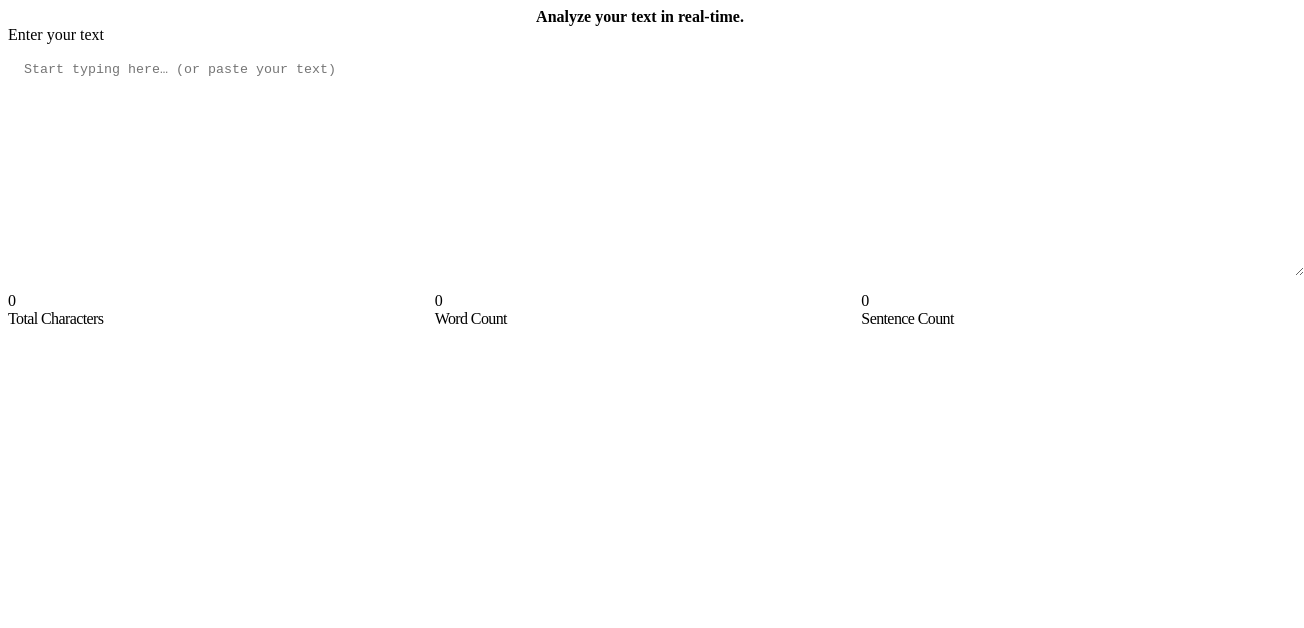
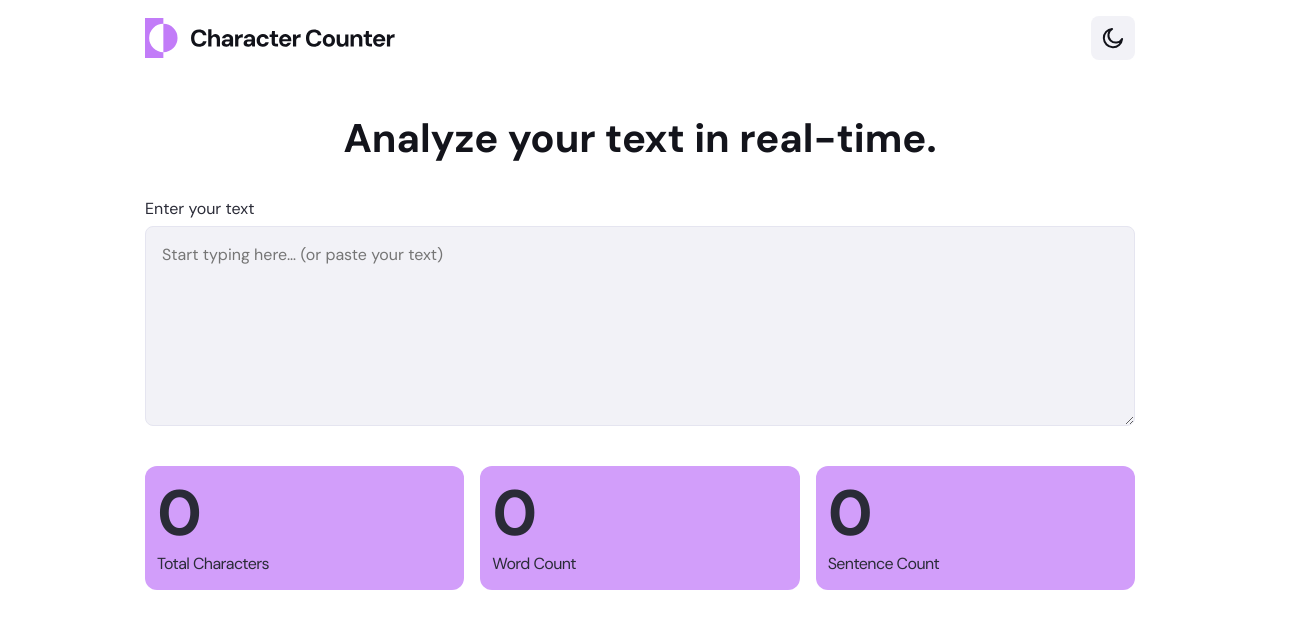
Before and after one commit to MattPahuta/character-counter-app, a React (Vite) app: page / in a window 1280 px wide. Shown: the top 628 px of the page, 1304 px wide, since content can reach past the window. Built offline with nearby package versions, Linux system fonts and the light colour scheme; the HTML template or start-up script is replaced by a standard one.

Commit message:
Add Header markup and styles, adjust site-wide layout styles

```diff
--- a/src/App.jsx
+++ b/src/App.jsx
@@ -1,6 +1,7 @@
 import { useState } from "react";
 import styles from "./App.module.css";
-
+import "./styles/global.css";
+import Header from "./components/Header/Header";
 import TextInput from "./components/TextInput/TextInput";
 import TextStats from "./components/TextStats/TextStats";
 
@@ -21,9 +22,10 @@
   const wordCount = countWords(text);
   const sentenceCount = countSentences(text);
 
-
   return (
-    <div className={styles.main}>
+    <>
+      <Header />
+      <main className={`${styles.main} wrapper`}>
         <h1 className={styles.title}>
           Analyze your text in real-time.
         </h1>
@@ -33,7 +35,8 @@
           wordCount={wordCount}
           sentenceCount={sentenceCount}
         />
-    </div>
+      </main>
+    </>
   );
 }
 
--- a/src/App.module.css
+++ b/src/App.module.css
@@ -1,6 +1,8 @@
-.main {
+/* .wrapper {
   margin: 0 auto;
   max-width: var(--layout-app-max-width);
+} */
+.main {
 
 }
 
--- a/src/components/Header/Header.jsx
+++ b/src/components/Header/Header.jsx
@@ -1,9 +1,71 @@
+// toDo: import light/dark logos, light/dark theme icons
+import logoLight from "../../assets/images/logo-light-theme.svg";
+import logoDark from "../../assets/images/logo-dark-theme.svg";
+import "../../styles/global.css";
 import styles from "./Header.module.css";
+
+const sunIcon = (
+  <svg
+    aria-hidden="true"
+    focusable="false"
+    xmlns="http://www.w3.org/2000/svg"
+    width="22"
+    height="22"
+    fill="none"
+    viewBox="0 0 22 22">
+    <g clipPath="url(#a)">
+      <path
+        stroke="#fff"
+        strokeLinecap="round"
+        strokeLinejoin="round"
+        strokeWidth="1.98"
+        d="M11 1.833v1.834m0 14.666v1.834M3.666 11H1.833m3.955-5.212L4.49 4.492m11.72 1.296 1.297-1.296M5.788 16.215 4.49 17.512m11.72-1.296 1.297 1.296M20.166 11h-1.833m-2.75 0a4.583 4.583 0 1 1-9.167 0 4.583 4.583 0 0 1 9.167 0Z"
+      />
+    </g>
+    <defs>
+      <clipPath id="a">
+        <path fill="#fff" d="M0 0h22v22H0z" />
+      </clipPath>
+    </defs>
+  </svg>
+);
+
+const moonIcon = (
+  <svg
+    aria-hidden="true"
+    focusable="false"
+    xmlns="http://www.w3.org/2000/svg"
+    width="22"
+    height="22"
+    fill="none"
+    viewBox="0 0 22 22">
+    <g clipPath="url(#a)">
+      <path
+        stroke="#12131A"
+        strokeLinecap="round"
+        strokeLinejoin="round"
+        strokeWidth="1.98"
+        d="M20.125 11.877A7.333 7.333 0 1 1 10.124 1.875a9.168 9.168 0 1 0 10 10.002Z"
+      />
+    </g>
+    <defs>
+      <clipPath id="a">
+        <path fill="#fff" d="M0 0h22v22H0z" />
+      </clipPath>
+    </defs>
+  </svg>
+);
 
 function Header() {
   return (
-    <header>
-      <div className={styles.wrapper}></div>
+    <header className={styles.header}>
+      <div className={styles.wrapper}>
+        <img className={styles.logo} src={logoLight} alt="Character counter logo" />
+        <button className={styles.themeButton}>
+          <span className="sr-only">Toggle theme</span>
+          {moonIcon}
+        </button>
+      </div>
     </header>
   );
 }
--- a/src/components/Header/Header.module.css
+++ b/src/components/Header/Header.module.css
@@ -1,5 +1,47 @@
+.header {
+  padding: var(--spacing-200);
+}
+
 .wrapper {
+  margin: 0 auto;
+  max-width: var(--layout-app-max-width);
   display: flex;
   align-items: center;
   justify-content: space-between;
 }
+
+.logo {
+  max-width: 185px;
+
+  @media (min-width: 600px) {
+    max-width: 100%;
+  }
+}
+
+.themeButton {
+  width: 2rem;
+  height: 2rem;
+  text-decoration: none;
+  border: none;
+  font-family: inherit;
+  cursor: pointer;
+
+  display: inline-flex;
+  align-items: center;
+  justify-content: center;
+  align-self: start;
+
+  background-color: var(--color-neutral-100);
+  border-radius: var(--radius-6);
+  transition: 220ms all ease-in-out;
+
+  @media (min-width: 600px) {
+    width: 2.75rem;
+    height: 2.75rem;
+    border-radius: var(--radius-8);
+  }
+}
+
+.themeButton:hover {
+  background-color: var(--color-neutral-200);
+}
--- a/src/components/TextInput/TextInput.jsx
+++ b/src/components/TextInput/TextInput.jsx
@@ -3,7 +3,7 @@
 function TextInput({ value, onChange }) {
 
   return (
-    <div className={styles.wrapper}>
+    <div className={styles.inputWrapper}>
       <label htmlFor="text-input">Enter your text</label>
 
       <textarea
--- a/src/components/TextInput/TextInput.module.css
+++ b/src/components/TextInput/TextInput.module.css
@@ -1,4 +1,4 @@
-.wrapper {
+.inputWrapper {
   margin-block-end: var(--spacing-500);
   display: flex;
   flex-direction: column;
--- a/src/styles/global.css
+++ b/src/styles/global.css
@@ -184,6 +184,11 @@
     padding-inline: var(--spacing-100);
   }
 
+  .wrapper {
+    margin: 0 auto;
+    max-width: var(--layout-app-max-width);
+  }
+
   h1,
   h2,
   h3 {
```
Lines whose indentation alone changed are shown as unchanged.
